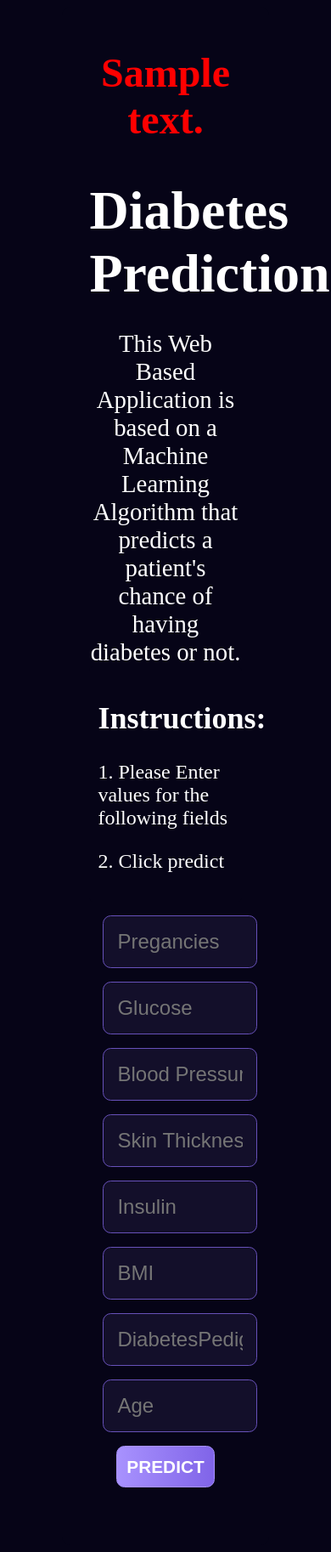
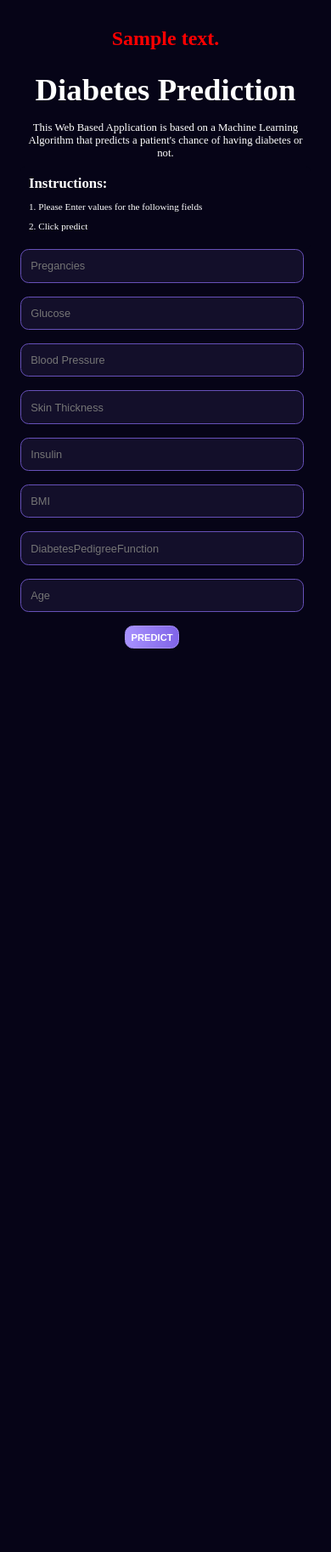
Before and after one commit to Harshith1003/DiabetesPrediction, a Flask app: template templates/index.html in a window 390 px wide. Shown: the whole page at 85% size. After the commit the page ends 763 px from the top, so only its background shows below. Run offline with Flask 3, Linux system fonts and the light colour scheme; the template is opened without the code that fills it: most values are stand-ins (such as "Sample title", 1, 10 or a date in 2020); parts of the project's set-up code (start-up, migrations or seed data) failed here and were passed over; some libraries are stand-ins or nearby versions.

Commit message:
Update index.html

```diff
--- a/templates/index.html
+++ b/templates/index.html
@@ -6,50 +6,125 @@
     <script src="https://ajax.googleapis.com/ajax/libs/jquery/3.3.1/jquery.min.js"></script>
     <script src="https://maxcdn.bootstrapcdn.com/bootstrap/3.3.7/js/bootstrap.min.js"></script>
     <title>Diabetes Prediction</title>
+    <style>
+      .container {
+        max-width: 65%;
+        margin: 0 auto;
+      }
+      .jumbotron {
+        background-color: #060417;
+        color: white;
+      }
+      .main_heading {
+        font-size: 3em;
+        font-weight: bold;
+        margin-bottom: 0;
+      }
+      .para {
+        text-align: center;
+        font-size: 1.4rem;
+        margin-bottom: auto;
+        margin-top: 1rem;
+      }
+      .instructions {
+        padding: 10px;
+        background-color: #060417;
+        border-radius: 5px;
+        font-size: 1rem;
+        margin-top: 0;
+      }
+      .form-horizontal {
+        padding: 1em;
+      }
+      .form-control {
+        width: 100%;
+        font-size: 1.2rem;
+        color: #fff;
+        background: #130f2a;
+        border-radius: 0.6rem;
+        border: 1.5px solid #6751b9;
+        padding: 1rem;
+      }
+      .button {
+        font-size: 1rem;
+        font-weight: 700;
+        color: #ffff;
+        border: 1.5px solid #a892fe;
+        border-radius: 0.6rem;
+        background: linear-gradient(90deg, #a892fe 0%, #8064e8 100%);
+        padding: 0.7rem;
+        transition: all 0.3s ease;
+      }
+      .result {
+        color: #ff0000;
+        font-size: 2rem;
+        margin: 2rem;
+      }
+      @media (max-width: 450px) {
+        .container {
+          max-width: 100%;
+        }
+        .jumbotron {
+          margin: 1rem;
+        }
+        .main_heading {
+          font-size: 2.3rem;
+          font-family: "Times New Roman", Times, serif;
+        }
+        .para {
+          font-size: 0.8rem;
+        }
+        .instructions {
+          margin-top: 0.5rem;
+          font-size: 0.7rem;
+        }
+        .form-horizontal {
+          padding: 0 2rem 0 0;
+        }
+        .form-control {
+          width: 100%;
+          font-size: 0.8rem;
+          color: #fff;
+          background: #130f2a;
+          border-radius: 0.6rem;
+          border: 1.5px solid #6751b9;
+          padding: 0.7rem;
+        }
+        .button {
+          font-size: 0.7rem;
+          font-weight: 700;
+          color: #ffff;
+          border: 1.5px solid #a892fe;
+          border-radius: 0.6rem;
+          background: linear-gradient(90deg, #a892fe 0%, #8064e8 100%);
+          padding: 0.4rem;
+          transition: all 0.3s ease;
+        }
+        .result {
+          color: #ff0000;
+          font-size: 1.5rem;
+          margin: 2rem 0 0 0;
+        }
+      }
+    </style>
   </head>
   <body style="background-color: #060417">
-    <div class="container main" style="max-width: 65%; margin: 0 auto">
-      <div
-        class="jumbotron"
-        id="holder"
-        style="
-          padding: 2em;
-          background-color: #060417;
-          color: white;
-          border-radius: 10px;
-        "
-      >
-        <br />
+    <div class="container">
+      <div class="jumbotron" id="holder">
         <center>
           <b>
-            <h2 style="color: #ff0000; font-size: 3rem; margin: 0">
-              {{ prediction_text}}
-            </h2>
+            <h2 class="result" style="">{{ prediction_text}}</h2>
           </b>
         </center>
         <center>
-          <h1
-            class="main_heading"
-            style="font-size: 4em; font-weight: bold; margin-bottom: 0"
-          >
-            Diabetes Prediction
-          </h1>
+          <h1 class="main_heading">Diabetes Prediction</h1>
         </center>
-        <p style="text-align: center; font-size: 1.8rem; margin-bottom: auto">
+        <p class="para">
           This Web Based Application is based on a Machine Learning Algorithm
           that predicts a patient's chance of having diabetes or not.
         </p>
-        <div
-          class="instructions"
-          style="
-            padding: 10px;
-            background-color: #060417;
-            border-radius: 5px;
-            font-size: 1.5rem;
-            margin-top: 0;
-          "
-        >
-          <h2>Instructions:</h2>
+        <div class="instructions">
+          <h2 style="margin: 0 auto">Instructions:</h2>
           <p>1. Please Enter values for the following fields</p>
           <p>2. Click predict</p>
         </div>
@@ -57,25 +132,15 @@
           class="form-horizontal"
           action="{{ url_for('predict')}}"
           method="post"
-          style="padding: 1em"
         >
           <div class="form-group" style="margin-bottom: 1em">
             <div class="col-sm-10" style="margin: 0 auto; width: 100%">
               <input
-                class="formcontrol"
+                class="form-control"
                 type="text"
                 name="Pregnancies"
                 placeholder="Pregancies"
                 required="required"
-                style="
-                  width: 100%;
-                  font-size: 1.5rem;
-                  color: #fff;
-                  background: #130f2a;
-                  border-radius: 0.6rem;
-                  border: 1.5px solid #6751b9;
-                  padding: 1rem;
-                "
               />
             </div>
           </div>
@@ -207,41 +218,13 @@
                 name="Age"
                 placeholder="Age"
                 required="required"
-                style="
-                  width: 100%;
-                  font-size: 1.5rem;
-                  color: #fff;
-                  background: #130f2a;
-                  border-radius: 0.6rem;
-                  border: 1.5px solid #6751b9;
-                  padding: 1rem;
-                "
               />
             </div>
           </div>
           <div class="form-group">
             <div class="col-sm-offset-2 col-sm-10">
               <center>
-                <button
-                  type="submit"
-                  class="button btn btn-default"
-                  style="
-                    font-size: 1.3rem;
-                    font-weight: 700;
-                    color: #ffff;
-                    border: 1.5px solid #a892fe;
-                    border-radius: 0.6rem;
-                    background: linear-gradient(
-                      90deg,
-                      #a892fe 0%,
-                      #8064e8 100%
-                    );
-                    padding: 0.7rem;
-                    transition: all 0.3s ease;
-                  "
-                >
-                  PREDICT
-                </button>
+                <button type="submit" class="button" style="">PREDICT</button>
               </center>
             </div>
           </div>
```
Also changed, not shown: other parts of templates/index.html (+0 -54 lines).
